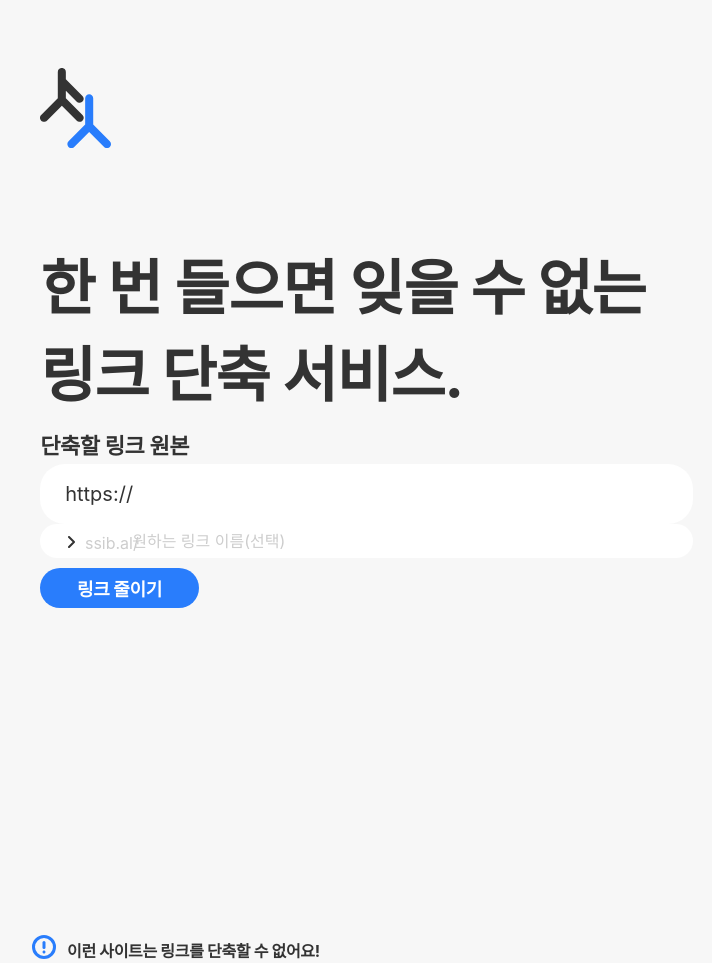
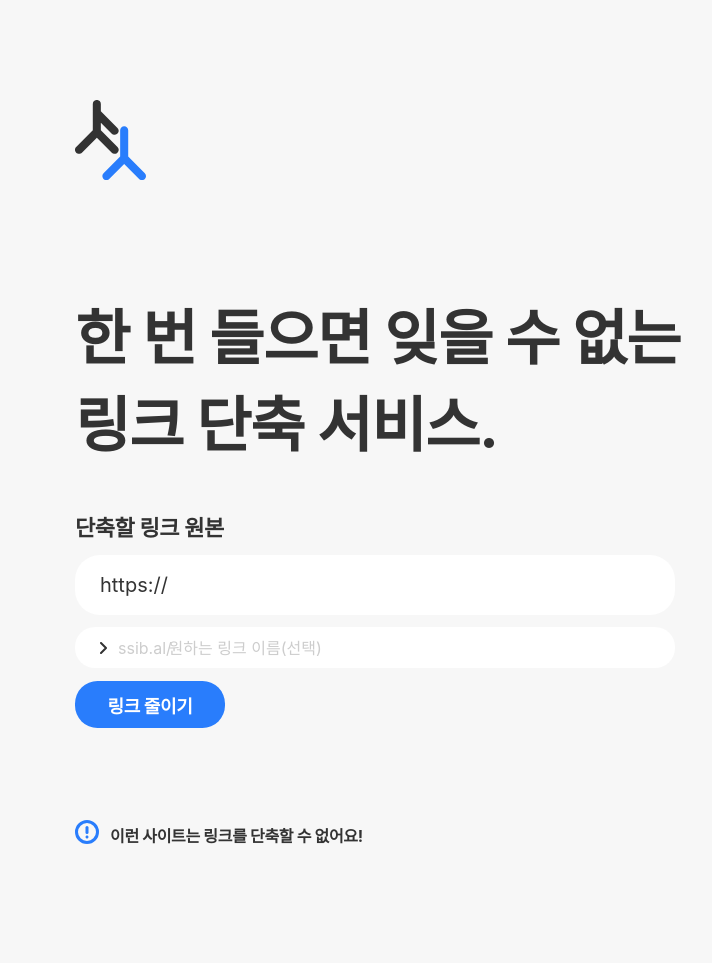
Before and after one commit to JinseoMyeon/ssib.al, a PHP site: page / in a window 1280 px wide. Shown: the whole page, without its empty margins (53-765 px from the left). After the commit the page ends 844 px from the top, so only its background shows below. Run offline with PHP 8.4, Linux system fonts and the light colour scheme; some web fonts are replaced.

Commit message:
feat: UI Reformation - Desktop

```diff
--- a/assets/css/main.css
+++ b/assets/css/main.css
@@ -179,6 +179,7 @@ body {
 @media screen and (min-width: 768px) {
 body {
     font-size: 16px;
+    width: 100vw;
 }
 
 
@@ -199,22 +200,22 @@ h1 {
     border: 0em;
     text-indent: 1.25em;
     font-weight: 400;
-    width: 175%;
-    left: 25%;
+    width: 600px;
+    left: 10vw;
     right: 80px;
     height: 60px;
-    top: 58%;
-    font-size: 20px;
+    top: 555px;
+    font-size: 1.25em;
 }
 
 .inputsmall {
     position: absolute;
-    width: 175%;
-    height: 4.25%;
-    top: 65.5%;
-    left: 25%;
+    width: 600px;
+    height: 41px;
+    top: 627px;
+    left: 10vw;
     font-size: 1em;
-    text-indent: 5.75em;
+    text-indent: 5.85em;
     text-align: left;
     background: #FFFFFF;
     border-radius: 1.25em;
@@ -223,7 +224,7 @@ h1 {
 }
 
 .inputsmall::placeholder {
-    text-indent: 5.75em;
+    text-indent: 5.85em;
     text-align: left;
     color:#cdcdcd
 }
@@ -232,8 +233,9 @@ h1 {
     position: absolute;
     width: 7px;
     height: 12px;
-    left: 32.5%;
-    top: 67%;
+    margin-left: 10vw;
+    left:25px;
+    top: 642px;
     z-index: 1;
 }
 
@@ -241,18 +243,19 @@ h1 {
     position: absolute;
     width: 7px;
     height: 12px;
-    left: 37%;
-    top: 66.6%;
+    margin-left: 10vw;
+    left: 43px;
+    top: 638px;
     z-index: 1;
     color:#cdcdcd
 }
 
 .submit {
     position: absolute;
-    width: 42.5%;
-    height: 5%;
-    left: 25%;
-    top: 71%;
+    width: 150px;
+    height: 47px;
+    left: 10vw;
+    top: 681px;
 
     /* Blue */
 
@@ -271,7 +274,9 @@ h1 {
 }
 
 .logo {
-    position:absolute;top:8.5%;left:25%;
+    position:absolute;
+    top:100px;
+    left:10vw;
 }
 
 .warrow {
@@ -285,8 +290,8 @@ h1 {
 
 .urltext {
     position: absolute;
-    left: 25%;
-    top: 53.5%;
+    left: 10vw;
+    top: 510px;
 
     font-weight: 600;
     font-size: 1.375em;
@@ -296,13 +301,13 @@ h1 {
 }
 
 .title {
-    left: 25%;
-    top: 30%;
+    left: 10vw;
+    top: 290px;
 }
 
 .infodiv {
-    margin-left:85px;
-    margin-top:915px;
+    margin-left:10vw;
+    margin-top:800px;
 }
 
 }
```
